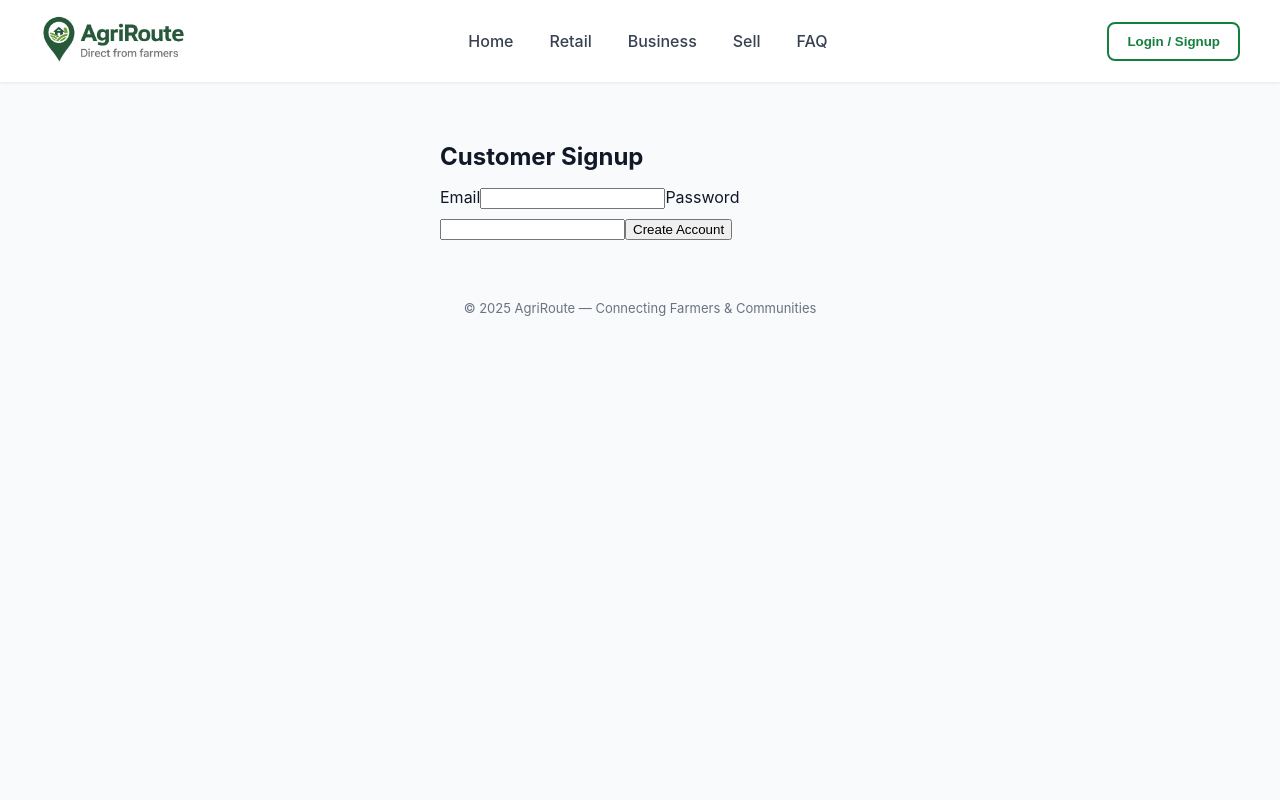
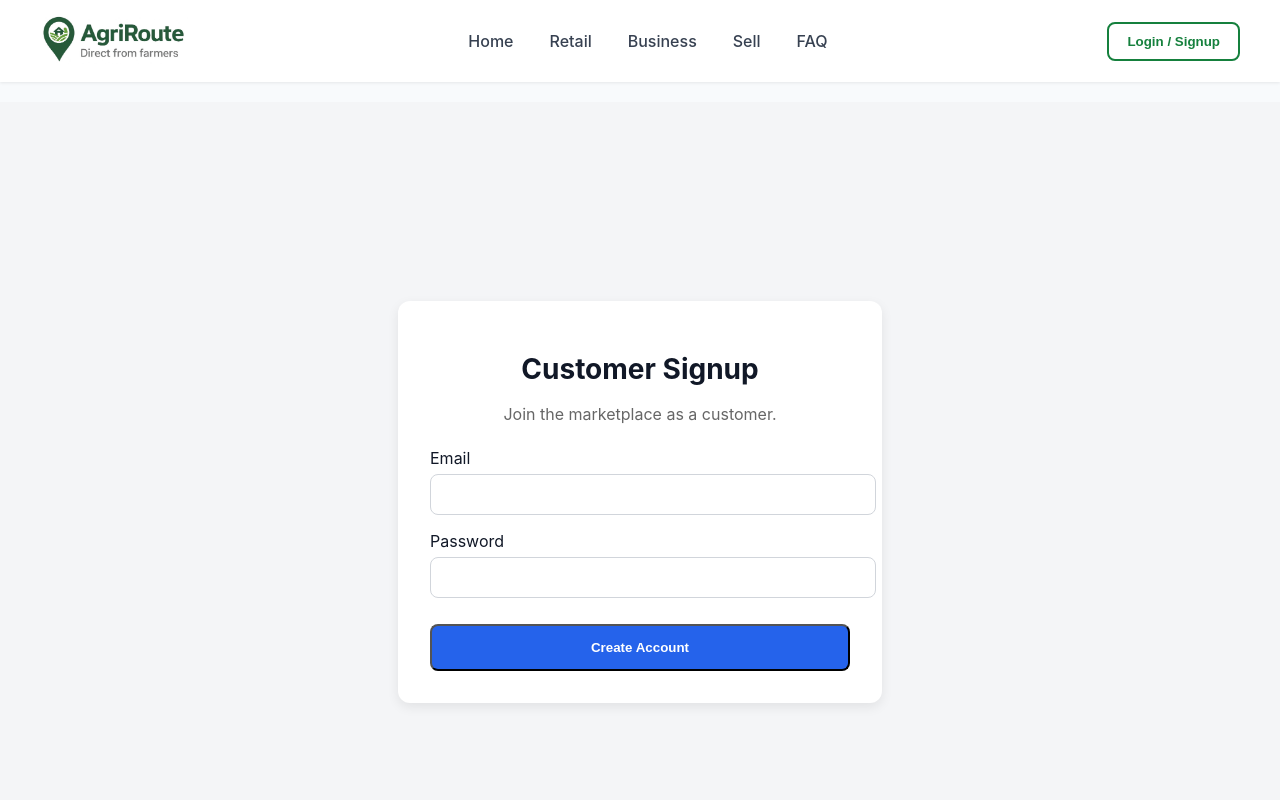
Before and after one commit to AgriRouteco/AgriRoute, a Next.js app: page /signup-customer in a window 1280 px wide. Shown: the top 800 px of the page. Built offline with nearby package versions, Linux system fonts and the light colour scheme; no server answers.

Commit message:
Update signup-customer.js

```diff
--- a/pages/signup-customer.js
+++ b/pages/signup-customer.js
@@ -12,7 +12,6 @@ export default function SignupCustomer() {
     e.preventDefault();
     setLoading(true);
 
-    // 1. Create auth user
     const { data: auth, error: authError } = await supabase.auth.signUp({
       email,
       password
@@ -26,7 +25,6 @@ export default function SignupCustomer() {
 
     const user = auth.user;
 
-    // 2. Insert customer profile
     await supabase.from("profiles").insert([
       {
         id: user.id,
@@ -38,24 +36,76 @@ export default function SignupCustomer() {
 
     alert("Account created!");
     router.push("/login");
-    setLoading(false);
   }
 
   return (
-    <div style={{maxWidth:400, margin:"40px auto"}}>
-      <h1 style={{fontSize:24, fontWeight:700}}>Customer Signup</h1>
+    <div style={{
+      minHeight: "100vh",
+      display: "flex",
+      justifyContent: "center",
+      alignItems: "center",
+      background: "#f4f5f7"
+    }}>
+      <div style={{
+        width: "100%",
+        maxWidth: 420,
+        background: "white",
+        padding: "32px",
+        borderRadius: "12px",
+        boxShadow: "0 4px 12px rgba(0,0,0,0.08)"
+      }}>
 
-      <form onSubmit={handleSignup}>
-        <label>Email</label>
-        <input type="email" required value={email} onChange={e=>setEmail(e.target.value)} />
+        <h1 style={{ fontSize: 28, fontWeight: 700, textAlign: "center" }}>
+          Customer Signup
+        </h1>
+        <p style={{ color: "#666", textAlign: "center", marginTop: 6 }}>
+          Join the marketplace as a customer.
+        </p>
 
-        <label>Password</label>
-        <input type="password" required value={password} onChange={e=>setPassword(e.target.value)} />
+        <form onSubmit={handleSignup} style={{ marginTop: 24 }}>
+          <label>Email</label>
+          <input
+            type="email"
+            required
+            value={email}
+            onChange={e => setEmail(e.target.value)}
+            style={inputStyle}
+          />
 
-        <button style={{marginTop:10}} disabled={loading}>
-          {loading ? "Creating..." : "Create Account"}
-        </button>
-      </form>
+          <label>Password</label>
+          <input
+            type="password"
+            required
+            value={password}
+            onChange={e => setPassword(e.target.value)}
+            style={inputStyle}
+          />
+
+          <button disabled={loading} style={buttonStyle}>
+            {loading ? "Creating…" : "Create Account"}
+          </button>
+        </form>
+      </div>
     </div>
   );
 }
+
+const inputStyle = {
+  width: "100%",
+  padding: "12px",
+  marginTop: 6,
+  marginBottom: 16,
+  borderRadius: "8px",
+  border: "1px solid #d1d5db"
+};
+
+const buttonStyle = {
+  width: "100%",
+  padding: "14px",
+  background: "#2563eb",
+  color: "white",
+  borderRadius: "8px",
+  fontWeight: 600,
+  cursor: "pointer",
+  marginTop: 10
+};
```
